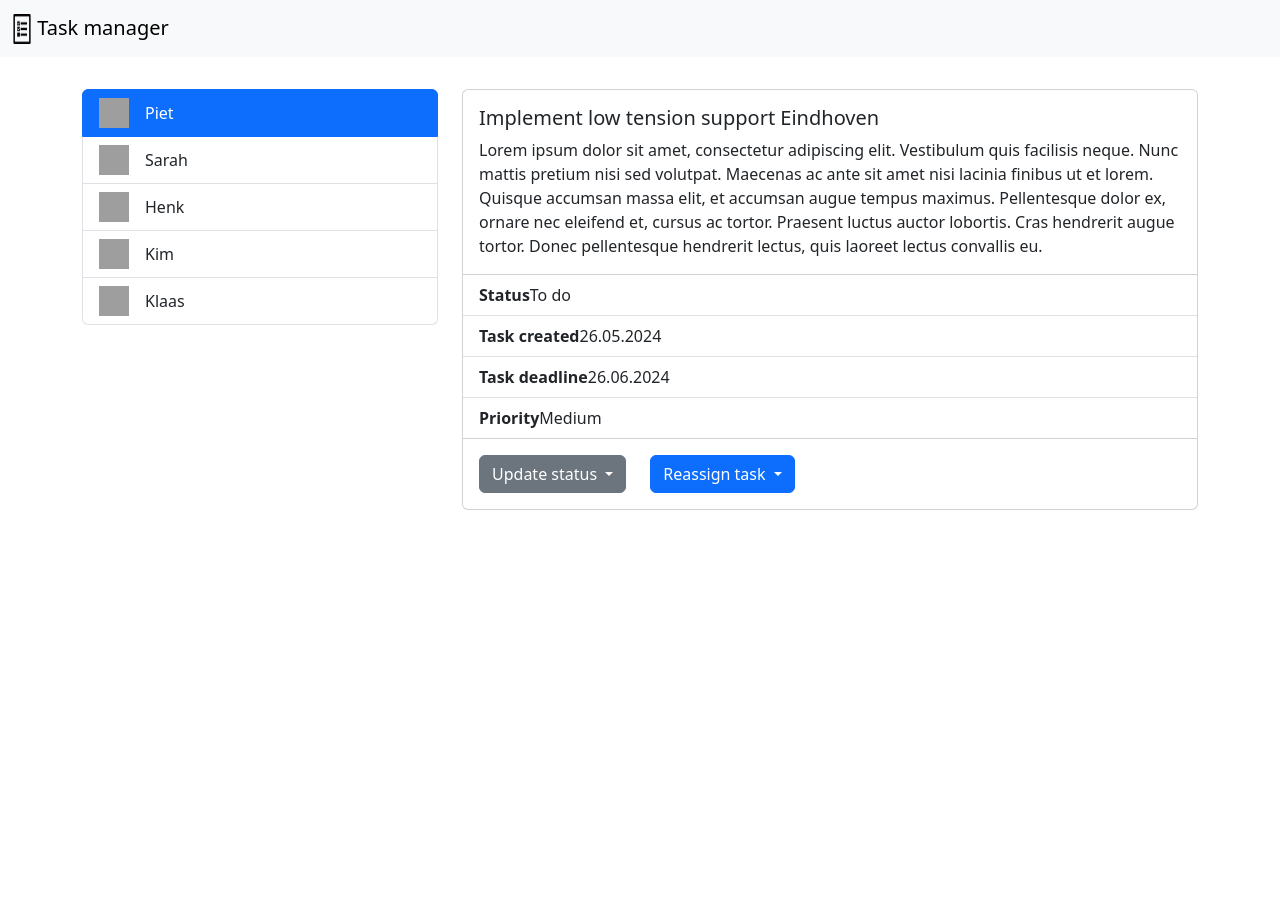
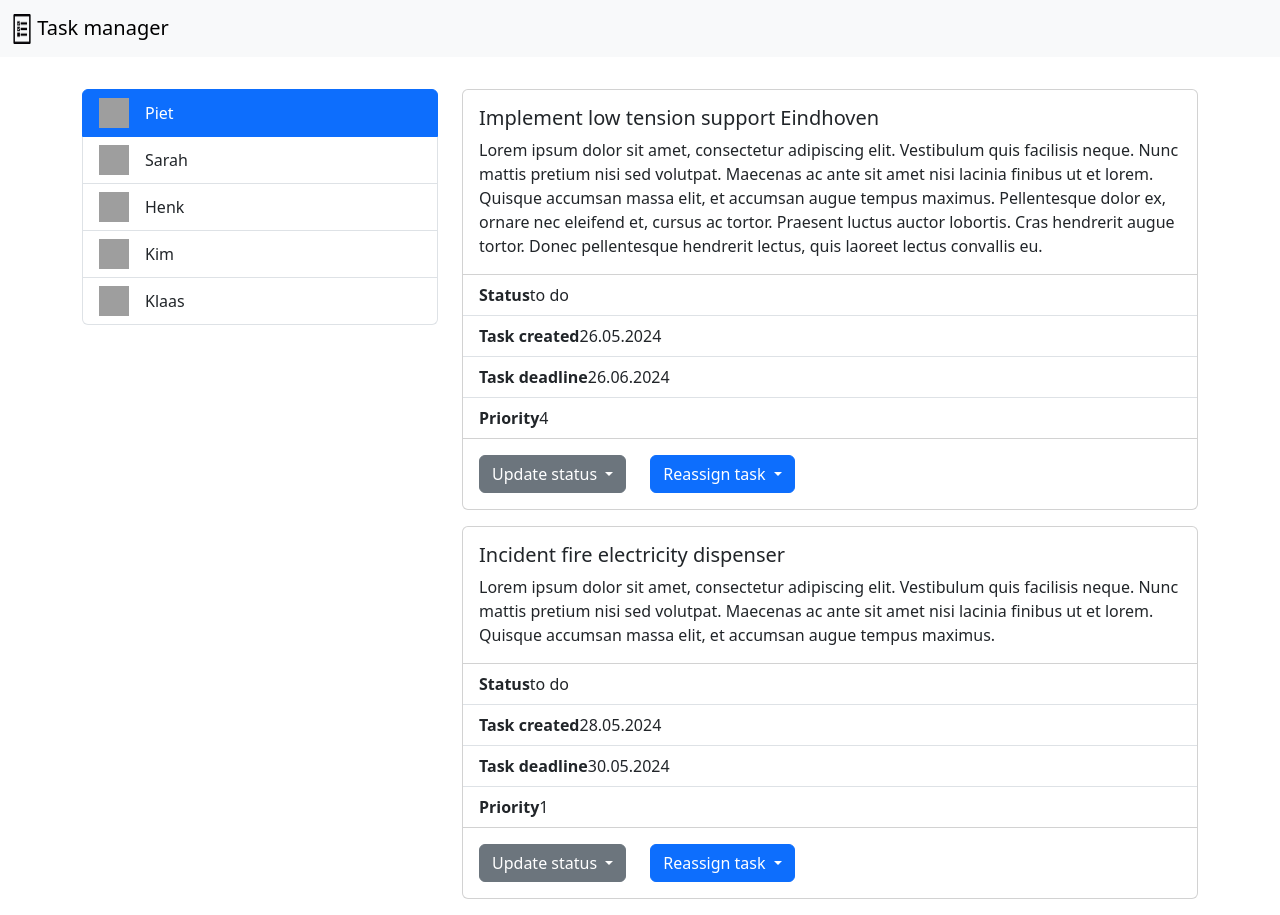
Before and after one commit to ivarsaris/angular_task_manager, an Angular app: page / in a window 1280 px wide. Before the commit the page ends 800 px from the top, so only its background shows below. Built offline with nearby package versions, Linux system fonts and the light colour scheme; grey boxes are pictures that could not be loaded.

Commit message:
refactored hardcoded task to dynamic content

```diff
--- a/src/app/tasks/tasks.component.html
+++ b/src/app/tasks/tasks.component.html
@@ -1,40 +1,32 @@
-<div class="card w-100">
+<div *ngFor="let task of tasks_list" class="card w-100 mb-md">
   <div class="card-body">
-    <h5 class="card-title">Implement low tension support Eindhoven</h5>
-    <p class="card-text">
-      Lorem ipsum dolor sit amet, consectetur adipiscing elit. Vestibulum quis
-      facilisis neque. Nunc mattis pretium nisi sed volutpat. Maecenas ac ante
-      sit amet nisi lacinia finibus ut et lorem. Quisque accumsan massa elit, et
-      accumsan augue tempus maximus. Pellentesque dolor ex, ornare nec eleifend
-      et, cursus ac tortor. Praesent luctus auctor lobortis. Cras hendrerit
-      augue tortor. Donec pellentesque hendrerit lectus, quis laoreet lectus
-      convallis eu.
-    </p>
+    <h5 class="card-title">{{task.title}}</h5>
+    <p class="card-text">{{task.description}}</p>
   </div>
   <ul class="list-group list-group-flush">
     <li
       class="list-group-item d-flex justify-content-space-between align-center"
     >
       <span><strong>Status</strong></span
-      ><span>To do</span>
+      ><span>{{task.status}}</span>
     </li>
     <li
       class="list-group-item d-flex justify-content-space-between align-center"
     >
       <span><strong>Task created</strong></span
-      ><span>26.05.2024</span>
+      ><span>{{task.date_created}}</span>
     </li>
     <li
       class="list-group-item d-flex justify-content-space-between align-center"
     >
       <span><strong>Task deadline</strong></span
-      ><span>26.06.2024</span>
+      ><span>{{task.date_deadline}}</span>
     </li>
     <li
       class="list-group-item d-flex justify-content-space-between align-center"
     >
       <span><strong>Priority</strong></span
-      ><span>Medium</span>
+      ><span>{{task.priority}}</span>
     </li>
   </ul>
   <div class="card-body d-flex align-center space-between gap-4">
--- a/src/app/tasks/tasks.component.ts
+++ b/src/app/tasks/tasks.component.ts
@@ -1,13 +1,17 @@
+import { NgFor } from '@angular/common';
 import { Component } from '@angular/core';
+import { tasks_list } from './tasks.list';
 
 @Component({
   selector: 'app-tasks',
   standalone: true,
-  imports: [],
+  imports: [NgFor],
   templateUrl: './tasks.component.html',
   styleUrl: './tasks.component.css',
 })
 export class TasksComponent {
+  tasks_list = tasks_list;
+
   expandDropdownMenu(id: string, event: Event) {
     const target = event.target as HTMLElement | null;
     if (target) {
--- /dev/null
+++ b/src/app/tasks/tasks.list.ts
@@ -0,0 +1,31 @@
+export const tasks_list = [
+    {
+        id: 1,
+        title: 'Implement low tension support Eindhoven',
+        description: `Lorem ipsum dolor sit amet, consectetur adipiscing elit. Vestibulum quis
+        facilisis neque. Nunc mattis pretium nisi sed volutpat. Maecenas ac ante
+        sit amet nisi lacinia finibus ut et lorem. Quisque accumsan massa elit, et
+        accumsan augue tempus maximus. Pellentesque dolor ex, ornare nec eleifend
+        et, cursus ac tortor. Praesent luctus auctor lobortis. Cras hendrerit
+        augue tortor. Donec pellentesque hendrerit lectus, quis laoreet lectus
+        convallis eu.`,
+        status: 'to do',
+        date_created: '26.05.2024',
+        date_deadline: '26.06.2024',
+        priority: 4,
+        assignee_id: 1,
+    },
+    {
+        id: 2,
+        title: 'Incident fire electricity dispenser',
+        description: `Lorem ipsum dolor sit amet, consectetur adipiscing elit. Vestibulum quis
+        facilisis neque. Nunc mattis pretium nisi sed volutpat. Maecenas ac ante
+        sit amet nisi lacinia finibus ut et lorem. Quisque accumsan massa elit, et
+        accumsan augue tempus maximus.`,
+        status: 'to do',
+        date_created: '28.05.2024',
+        date_deadline: '30.05.2024',
+        priority: 1,
+        assignee_id: 1,
+    }
+]
```
